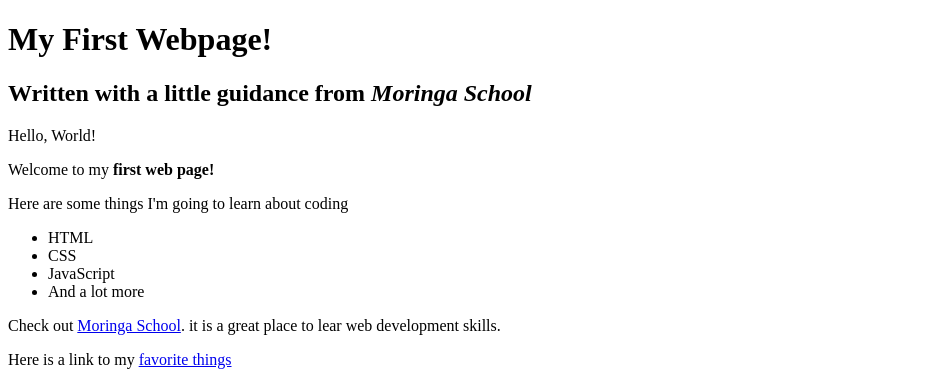
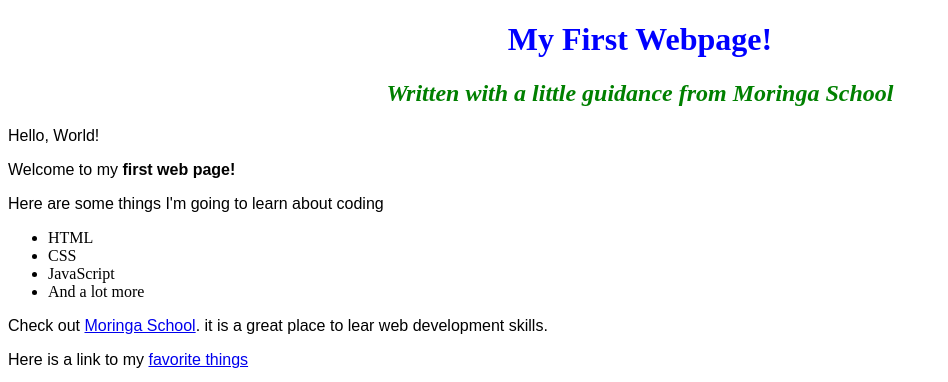
Before and after one commit to Esthappen/my-first-webpage, a plain HTML site: page index.html in a window 1280 px wide. Shown: the top 382 px of the page, without its empty margins (0-948 px from the left). Drawn offline with Linux system fonts and the light colour scheme.

Commit message:
Change name of my first website to index.html

```diff
--- a/my-first-webpage.html
+++ b/index.html
@@ -1,9 +1,27 @@
 <!doctype html>
 <html>
   <head>
-    <title>My first webpage!</title>
+    <link rel="stylesheet" href="css/styles.css">
+    <style>
+      h1 {
+        color: blue;
+        text-align: center;
+      }
+      h2 {
+        color: green;
+        font-style: italic;
+        text-align: center;
+      }
+      p {
+        font-family: sans-serif;
+      }
+      ul {
+        line height: 40px;
+      }
+    </style>
   </head>
   <body>
+
     <h1>My First Webpage!</h1>
     <h2>Written with a little guidance from <em>Moringa School</em></h2>
 
```
Also changed, not shown: savannah.jpg (added).
